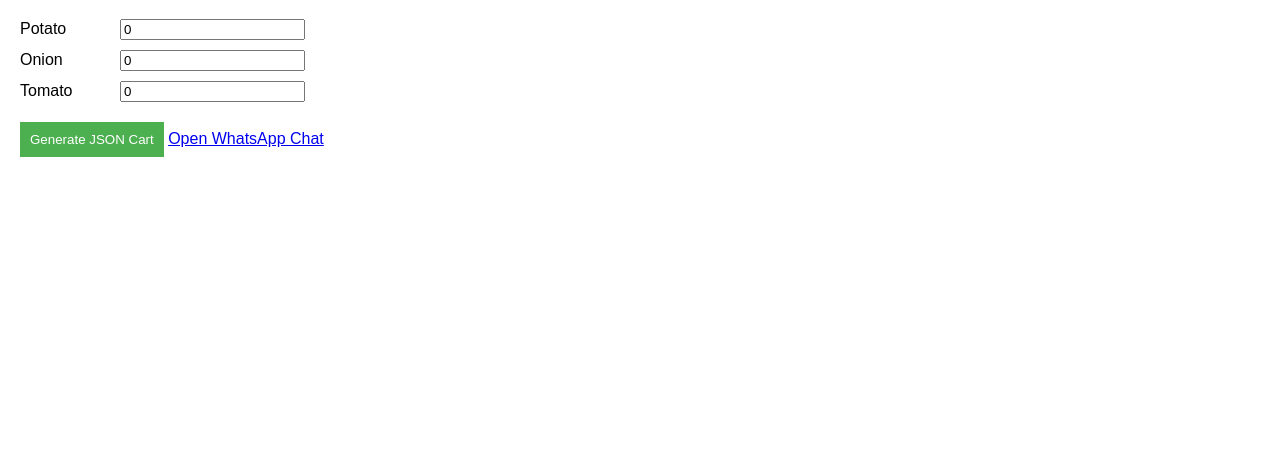
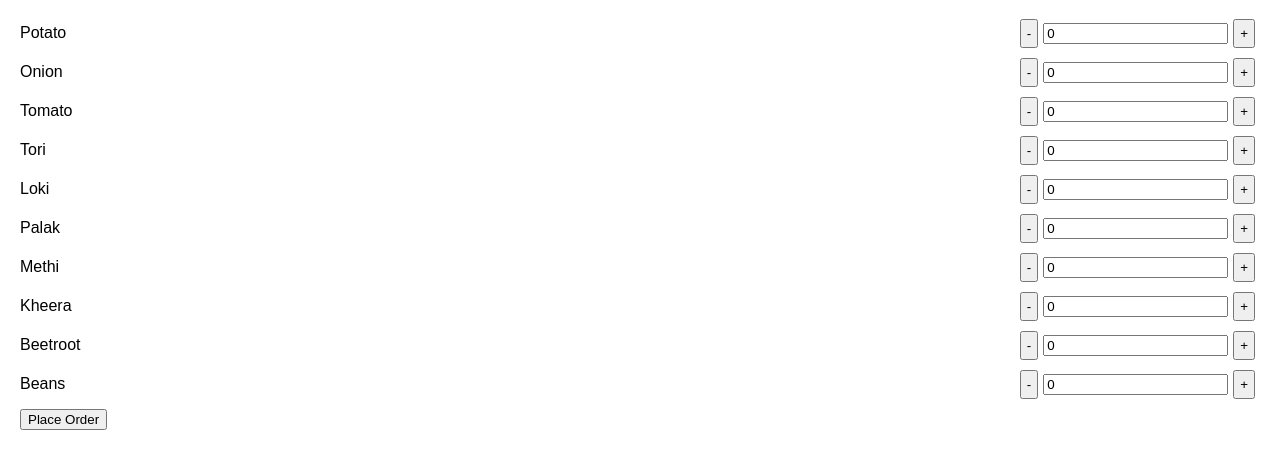
Before and after one commit to Dilpesh/veggies, a plain HTML site: page index.html in a window 1280 px wide. Shown: the part 61-530 px from the top of the page. Drawn offline with Linux system fonts and the light colour scheme.

Commit message:
Add files via upload

```diff
--- a/index.html
+++ b/index.html
@@ -11,8 +11,7 @@
     <div id="item-list">
         <!-- Item list will be populated dynamically -->
     </div>
-    <button id="generate-cart">Generate JSON Cart</button>
-    <a id="whatsapp-link" href="#">Open WhatsApp Chat</a>
+    <button id="place-order">Place Order</button>
 
     <script src="script.js"></script>
 </body>
--- a/script.js
+++ b/script.js
@@ -2,7 +2,14 @@ document.addEventListener("DOMContentLoaded", function() {
     const items = [
         { name: "Potato", price: 1.5 },
         { name: "Onion", price: 2 },
-        { name: "Tomato", price: 3 }
+        { name: "Tomato", price: 3 },
+        { name: "Tori", price: 1.8 },
+        { name: "Loki", price: 2.5 },
+        { name: "Palak", price: 1.2 },
+        { name: "Methi", price: 1.3 },
+        { name: "Kheera", price: 2.3 },
+        { name: "Beetroot", price: 1.7 },
+        { name: "Beans", price: 2.2 }
     ];
 
     const itemList = document.getElementById("item-list");
@@ -15,17 +22,40 @@ document.addEventListener("DOMContentLoaded", function() {
         nameLabel.textContent = item.name;
         div.appendChild(nameLabel);
 
+        const quantityContainer = document.createElement("div");
+        quantityContainer.classList.add("quantity-container");
+
+        const decreaseBtn = document.createElement("button");
+        decreaseBtn.textContent = "-";
+        decreaseBtn.addEventListener("click", function() {
+            const quantityInput = quantityContainer.querySelector("input");
+            let quantity = parseInt(quantityInput.value);
+            quantity = quantity > 0 ? quantity - 1 : 0;
+            quantityInput.value = quantity;
+        });
+        quantityContainer.appendChild(decreaseBtn);
+
         const quantityInput = document.createElement("input");
         quantityInput.type = "number";
         quantityInput.min = 0;
         quantityInput.value = 0;
-        div.appendChild(quantityInput);
+        quantityContainer.appendChild(quantityInput);
 
+        const increaseBtn = document.createElement("button");
+        increaseBtn.textContent = "+";
+        increaseBtn.addEventListener("click", function() {
+            const quantityInput = quantityContainer.querySelector("input");
+            let quantity = parseInt(quantityInput.value);
+            quantityInput.value = quantity + 1;
+        });
+        quantityContainer.appendChild(increaseBtn);
+
+        div.appendChild(quantityContainer);
         itemList.appendChild(div);
     });
 
-    const generateCartBtn = document.getElementById("generate-cart");
-    generateCartBtn.addEventListener("click", function() {
+    const placeOrderBtn = document.getElementById("place-order");
+    placeOrderBtn.addEventListener("click", function() {
         const cart = [];
 
         document.querySelectorAll(".item").forEach((itemDiv, index) => {
@@ -42,15 +72,14 @@ document.addEventListener("DOMContentLoaded", function() {
         console.log(JSON.stringify(cart, null, 2));
         // You can send this JSON cart to a backend or use it as needed
 
-        // Generate WhatsApp link
-        const whatsappLink = document.getElementById("whatsapp-link");
+        // Generate WhatsApp link and open chat
         const whatsappNumber = "+919243191040"; // Change this to the desired WhatsApp number
         const message = encodeURIComponent(`Order Details:\n${formatCart(cart)}`);
-        alert(message)
-        whatsappLink.href = `https://wa.me/${whatsappNumber}?text=${message}`;
+        const whatsappLink = `https://wa.me/${whatsappNumber}?text=${message}`;
+        window.open(whatsappLink, "_blank");
     });
 
     function formatCart(cart) {
-        return cart.map(item => `${item.name}: ${item.quantity}`).join("\n");
+        return cart.map(item => `${item.name}: ${item.quantity} kg`).join("\n");
     }
 });
--- a/styles.css
+++ b/styles.css
@@ -7,23 +7,23 @@ h1 {
     text-align: center;
 }
 
-#item-list {
-    margin-bottom: 20px;
-}
-
 .item {
+    display: flex;
+    align-items: center;
     margin-bottom: 10px;
 }
 
-label {
-    display: inline-block;
-    width: 100px;
+.item label {
+    flex: 1;
 }
 
-button {
-    padding: 10px;
-    background-color: #4CAF50;
-    color: white;
-    border: none;
-    cursor: pointer;
+.item .quantity-container {
+    display: flex;
+    align-items: center;
+    margin-left: 10px; /* Adjust this margin as needed */
 }
+
+.item .quantity-container button {
+    margin: 0 5px;
+    padding: 5px;
+}
```
